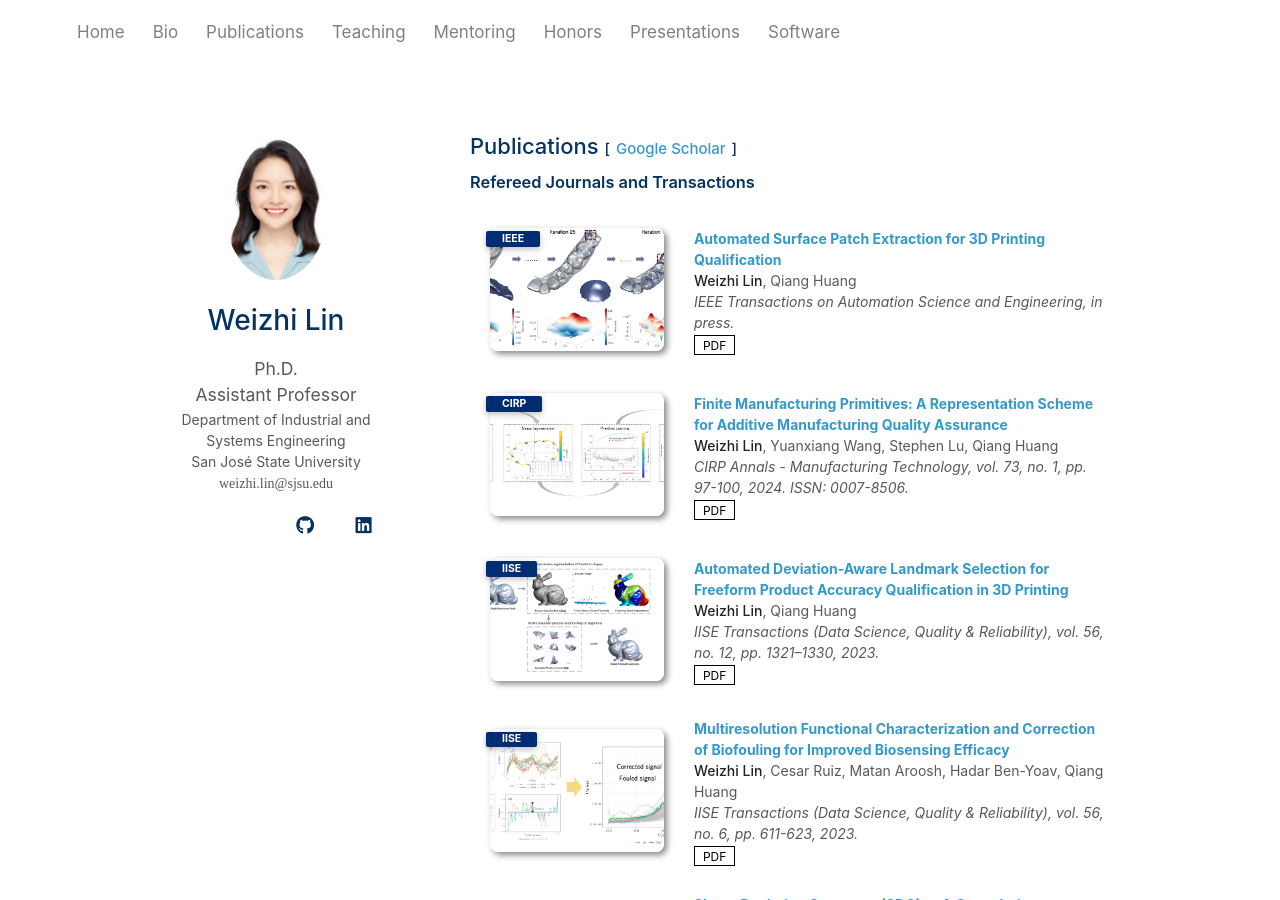
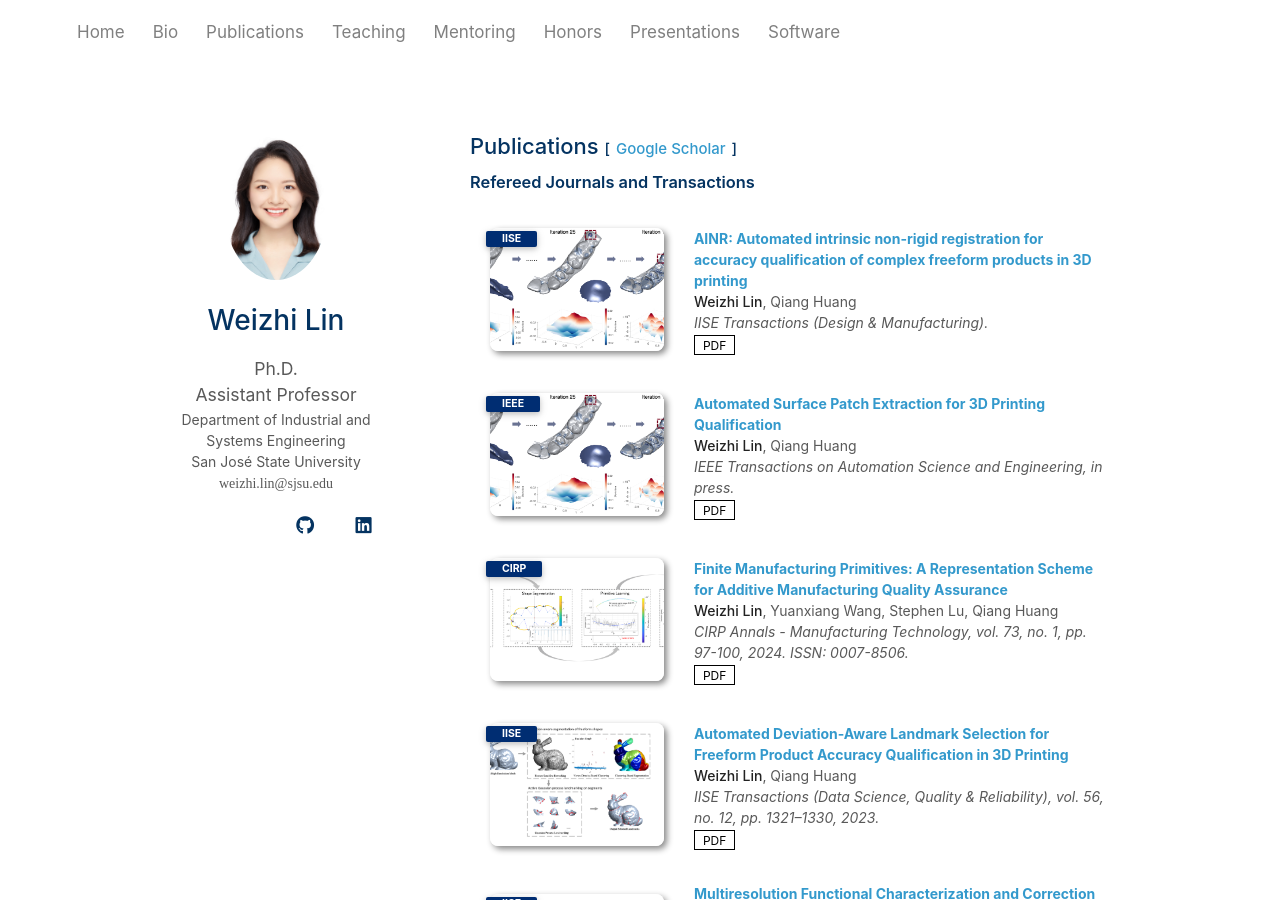
Before and after one commit to weizhi-lin/weizhi-lin.github.io, a Jekyll site: the page built from publications.md, in a window 1280 px wide and 900 px high. Built offline with Jekyll 4.4.1, drawn with Linux system fonts in a browser that asks for light colours; a style sheet for code colours, icons or effects is not loaded.

Commit message:
Add publication on automated intrinsic non-rigid registration

```diff
--- a/_data/publications.yml
+++ b/_data/publications.yml
@@ -1,4 +1,11 @@
 main:
+
+  - title: "AINR: Automated intrinsic non-rigid registration for accuracy qualification of complex freeform products in 3D printing"
+    authors: "<strong>Weizhi Lin</strong>, Qiang Huang"
+    conference_short: "IISE"
+    conference: "IISE Transactions (Design & Manufacturing)."
+    pdf: "https://doi.org/10.1080/24725854.2025.2561558"
+    image: "./assets/img/patch.png"
 
   - title: "Automated Surface Patch Extraction for 3D Printing Qualification"
     authors: "<strong>Weizhi Lin</strong>, Qiang Huang"
```
